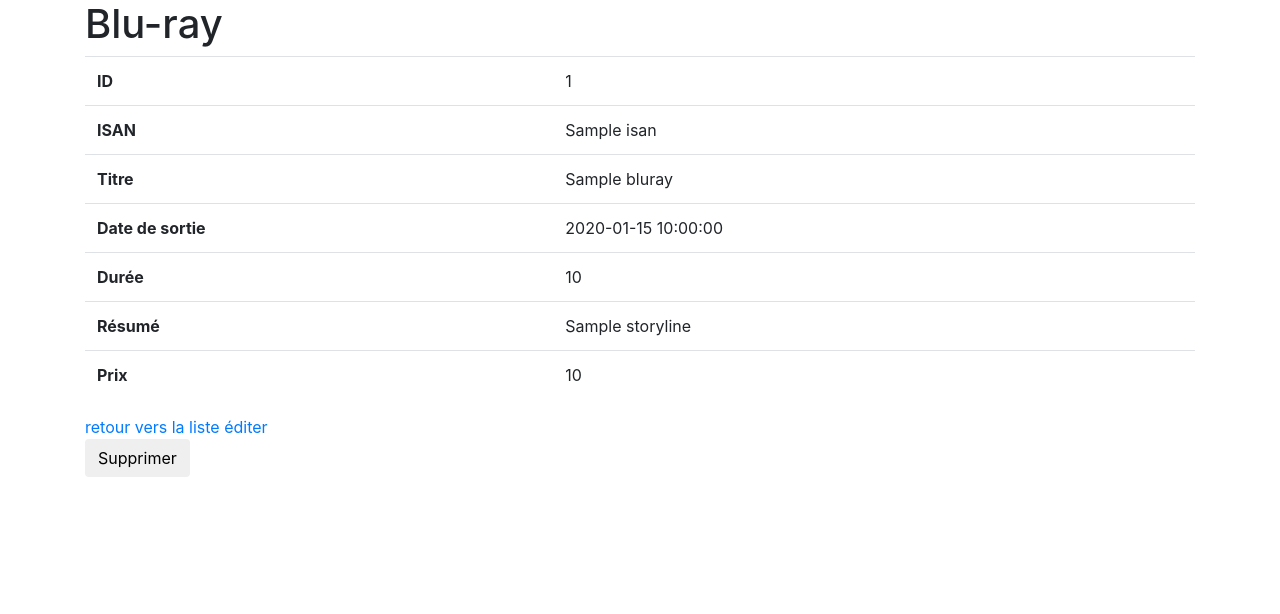
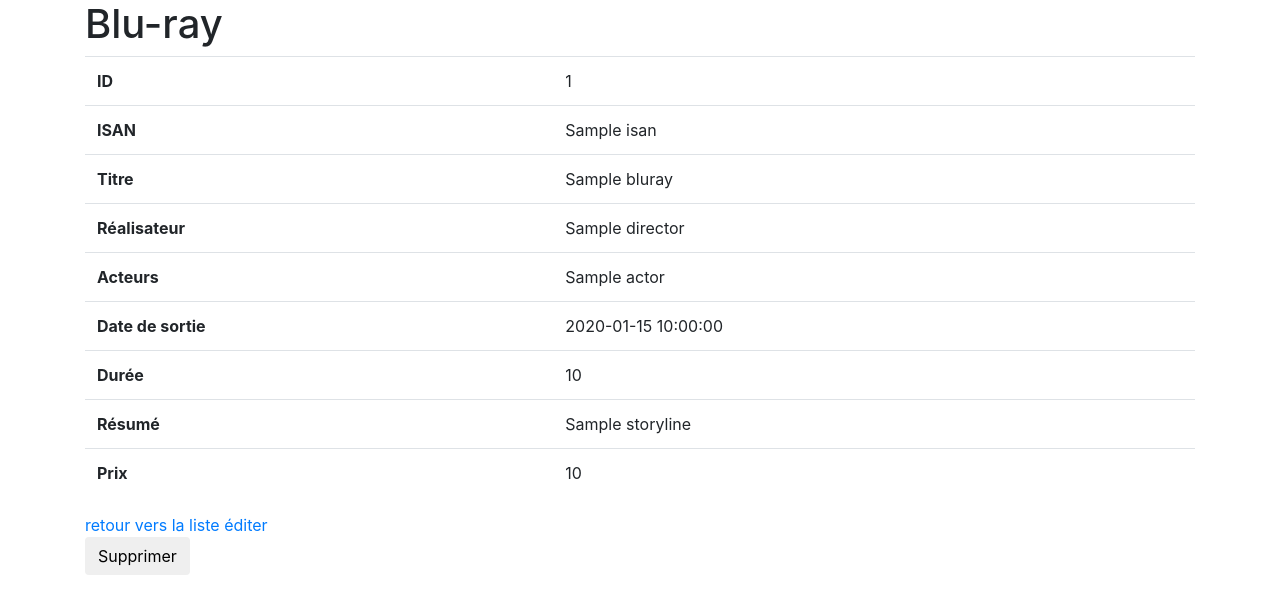
Before and after one commit to cpagnoux/novaway-symfony-test, a Symfony app: template templates/admin/bluray/show.html.twig in a window 1280 px wide. Shown: the part 56-670 px from the top of the page. Run offline with Twig, Linux system fonts and the light colour scheme; the template is opened without the code that fills it: most values are stand-ins (such as "Sample title", 1, 10 or a date in 2020); some libraries are stand-ins or nearby versions.

Commit message:
Add author, director and actors on book, dvd and bluray pages

```diff
--- a/templates/admin/bluray/show.html.twig
+++ b/templates/admin/bluray/show.html.twig
@@ -18,6 +18,18 @@
             <tr>
                 <th>Titre</th>
                 <td>{{ bluray.title }}</td>
+            </tr>
+            <tr>
+                <th>Réalisateur</th>
+                <td>{{ bluray.director.name }}</td>
+            </tr>
+            <tr>
+                <th>Acteurs</th>
+                <td>
+                {% for actor in bluray.actors %}
+                    {{ actor.name }}{% if not loop.last %},{% endif %}
+                {% endfor %}
+                </td>
             </tr>
             <tr>
                 <th>Date de sortie</th>
--- a/templates/admin/book/show.html.twig
+++ b/templates/admin/book/show.html.twig
@@ -18,6 +18,10 @@
             <tr>
                 <th>Titre</th>
                 <td>{{ book.title }}</td>
+            </tr>
+            <tr>
+                <th>Auteur</th>
+                <td>{{ book.author.name }}</td>
             </tr>
             <tr>
                 <th>Date de parution</th>
```
Also changed, not shown: templates/admin/dvd/show.html.twig (+12 -0 lines).
